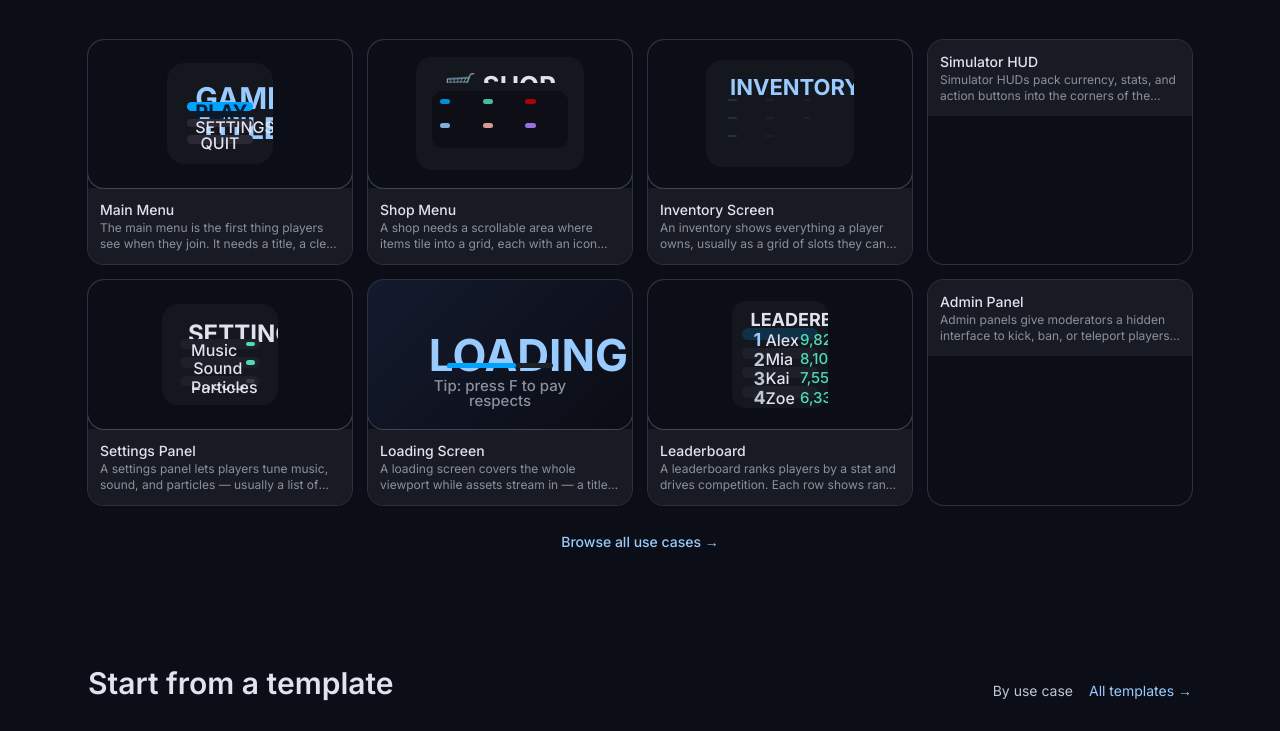
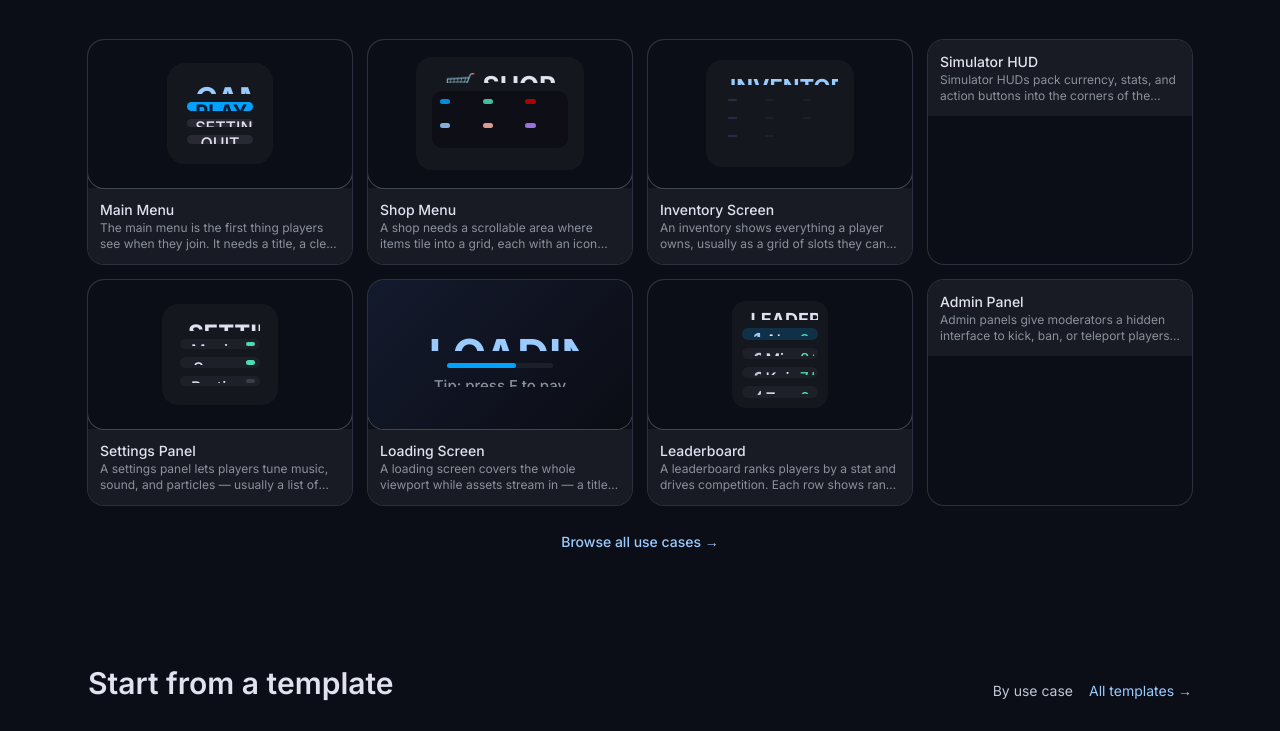
Before and after one commit to firstdraft-work/roblox-gui-maker, a Next.js app: page / in a window 1280 px wide. Shown: the part 1708-2439 px from the top of the page. Built offline with nearby package versions, Linux system fonts and the light colour scheme; no server answers.

Commit message:
fix: clip text overflow in ScenePreview thumbnails
Add overflow-hidden to text span in PreviewNode so fixed-pixel font
sizes don't visually overlap when the preview is rendered at small
card size on the homepage.

```diff
--- a/app/editor/ScenePreview.tsx
+++ b/app/editor/ScenePreview.tsx
@@ -73,7 +73,7 @@ function PreviewNode({
     >
       {node.text != null && (
         <span
-          className="absolute inset-0 grid place-items-center px-2 text-center leading-none"
+          className="absolute inset-0 grid place-items-center px-2 text-center leading-none overflow-hidden"
           style={{
             color: node.textColor,
             fontSize: node.textSize,
```
